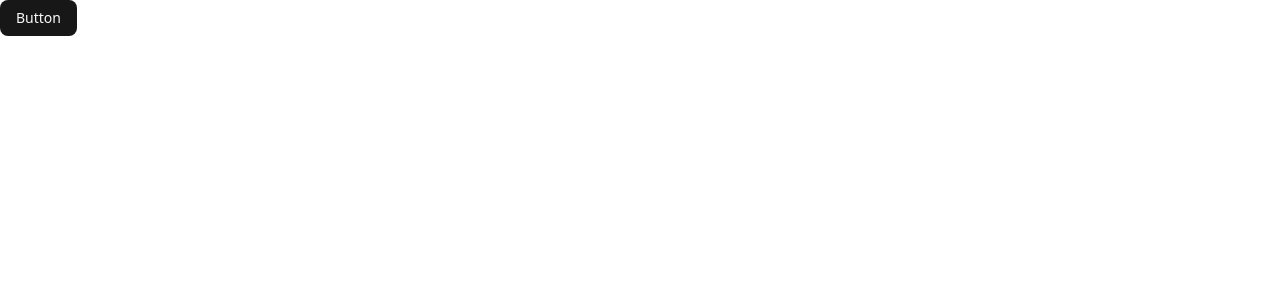
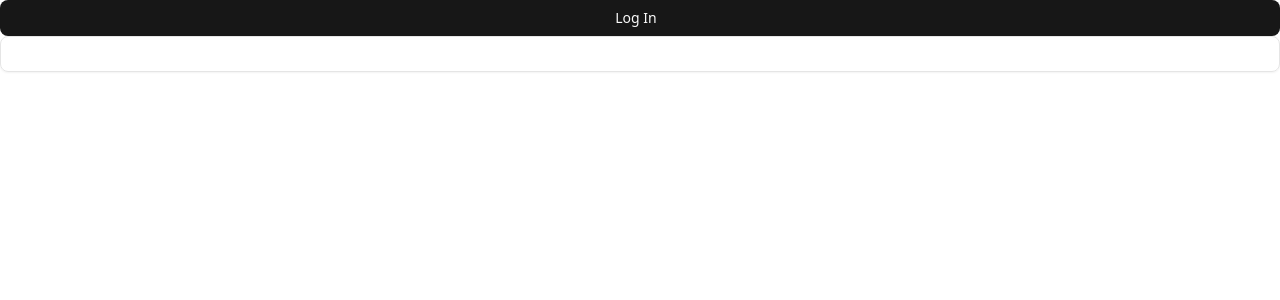
Before and after one commit to dev-hamid-raza/ayan-ms, a React app in the folder frontend/: page / in a window 1280 px wide. Shown: the top 300 px of the page. Built offline with nearby package versions, Linux system fonts and the light colour scheme; the HTML template or start-up script is replaced by a standard one.

Commit message:
feat: implement login page with loading state and input components

```diff
--- /dev/null
+++ b/frontend/src/components/ui/input.tsx
@@ -0,0 +1,21 @@
+import * as React from "react"
+
+import { cn } from "@/lib/utils"
+
+function Input({ className, type, ...props }: React.ComponentProps<"input">) {
+    return (
+        <input
+            type={type}
+            data-slot="input"
+            className={cn(
+                "file:text-foreground placeholder:text-muted-foreground selection:bg-primary selection:text-primary-foreground dark:bg-input/30 border-input h-9 w-full min-w-0 rounded-md border bg-transparent px-3 py-1 text-base shadow-xs transition-[color,box-shadow] outline-none file:inline-flex file:h-7 file:border-0 file:bg-transparent file:text-sm file:font-medium disabled:pointer-events-none disabled:cursor-not-allowed disabled:opacity-50 md:text-sm",
+                "focus-visible:border-ring focus-visible:ring-ring/50 focus-visible:ring-[3px]",
+                "aria-invalid:ring-destructive/20 dark:aria-invalid:ring-destructive/40 aria-invalid:border-destructive",
+                className
+            )}
+            {...props}
+        />
+    )
+}
+
+export { Input }
--- /dev/null
+++ b/frontend/src/components/ui/spinner.tsx
@@ -0,0 +1,16 @@
+import { Loader } from "lucide-react"
+
+import { cn } from "@/lib/utils"
+
+function Spinner({ className, ...props }: React.ComponentProps<"svg">) {
+    return (
+        <Loader
+            role="status"
+            aria-label="Loading"
+            className={cn("size-4 animate-spin", className)}
+            {...props}
+        />
+    )
+}
+
+export { Spinner }
--- a/frontend/src/pages/Login.tsx
+++ b/frontend/src/pages/Login.tsx
@@ -1,10 +1,19 @@
 import { Button } from '@/components/ui/button'
-import React from 'react'
+import { Input } from '@/components/ui/input'
+import { Spinner } from '@/components/ui/spinner'
+import React, { useState } from 'react'
 
 function Login() {
+  const [Loading, setLoading] = useState(false)
   return (
     <div>
-        <Button variant="default">Button</Button>
+        <Button className='w-full' onClick={() => setLoading((perv) => !perv)} variant="default">
+
+            {Loading ? ("Loading...") : ("Log In")}
+           <Spinner className={`size-0 ${Loading && "size-7 fade-in"} transition-all`} />
+        </Button>
+        <Input />
+
     </div>
   )
 }
```
